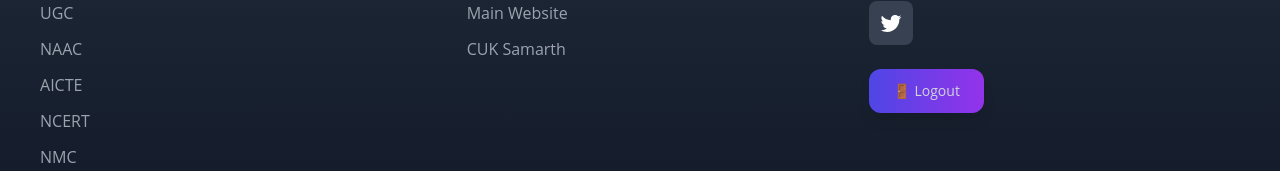
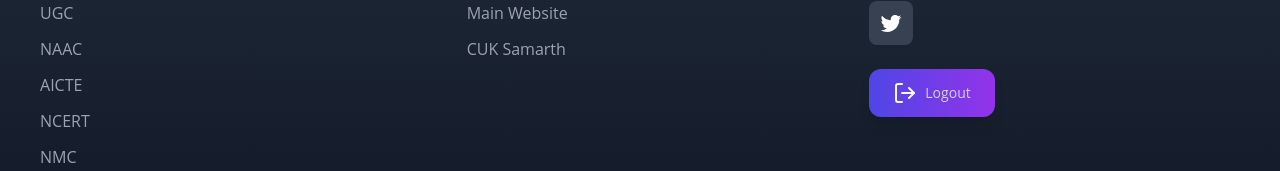
Before and after one commit to surajbi2/cuk-frontend, a Vue app in the folder frontend/: page / in a window 1280 px wide. Both pictures are taken after a click on the element "🔒 Secure Login". Shown: the part 794-965 px from the top of the page. Built offline with nearby package versions, Linux system fonts and the light colour scheme.

Commit message:
changed icon

```diff
--- a/frontend/src/components/Footer.vue
+++ b/frontend/src/components/Footer.vue
@@ -53,8 +53,14 @@
 
           <div @click="handleAuth"
                class="inline-flex items-center gap-2 px-6 py-3 bg-gradient-to-r from-indigo-600 to-purple-600 hover:from-indigo-700 hover:to-purple-700 rounded-xl cursor-pointer transform transition-all duration-300 hover:scale-105 shadow-lg hover:shadow-indigo-500/20">
-            <span v-if="isLoggedIn" class="text-sm font-medium">🚪 Logout</span>
-            <span v-else class="text-sm font-medium">🔒 Secure Login</span>
+            <span v-if="isLoggedIn" class="text-sm font-medium">
+              <div class="flex items-center gap-2">
+
+                <svg xmlns="http://www.w3.org/2000/svg" width="24" height="24" viewBox="0 0 24 24" fill="none" stroke="#f7f7f7" stroke-width="2" stroke-linecap="round" stroke-linejoin="round" class="lucide lucide-log-out-icon lucide-log-out"><path d="m16 17 5-5-5-5"/><path d="M21 12H9"/><path d="M9 21H5a2 2 0 0 1-2-2V5a2 2 0 0 1 2-2h4"/></svg>
+                Logout
+              </div>
+              </span>
+                <span v-else class="text-sm font-medium">🔒 Secure Login</span>
           </div>
         </div>
       </div>
```
